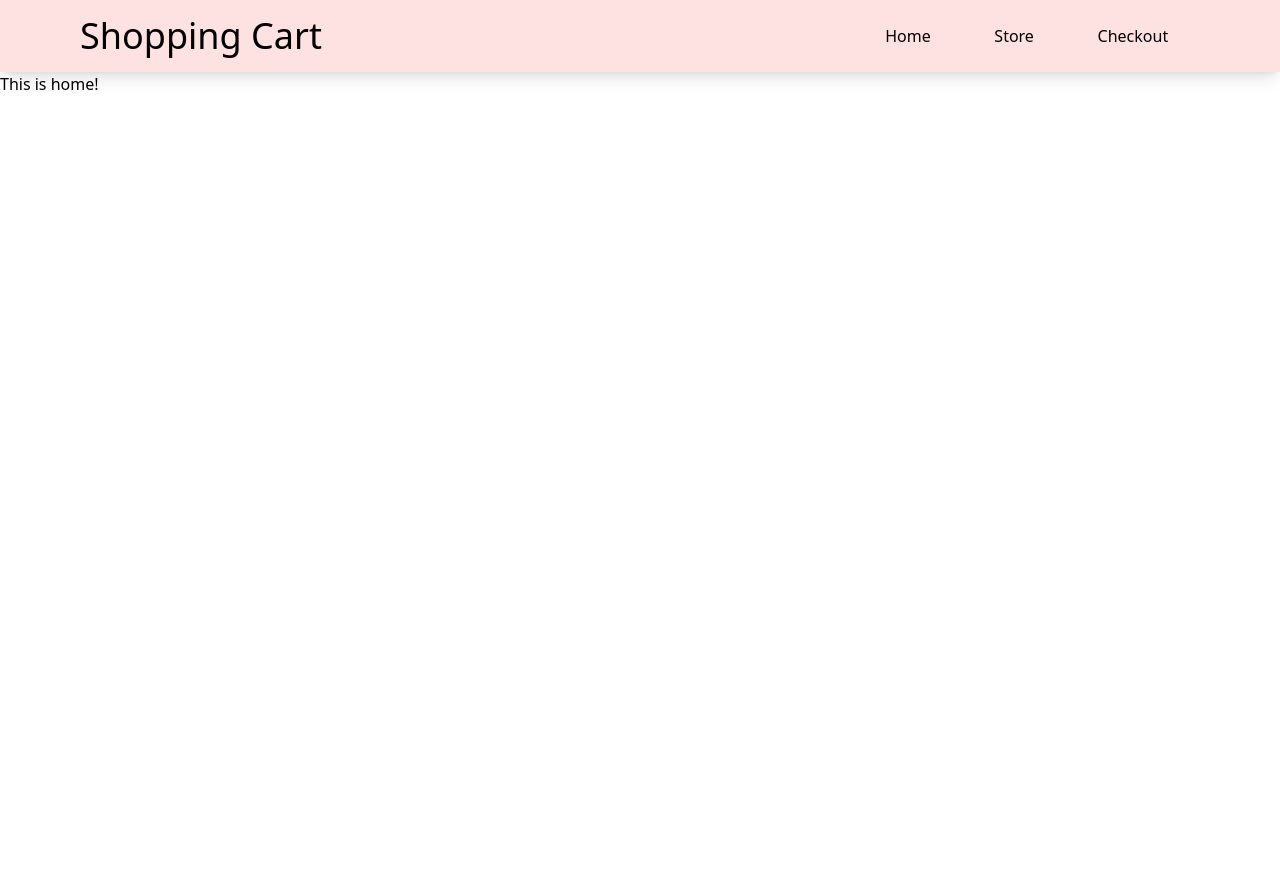
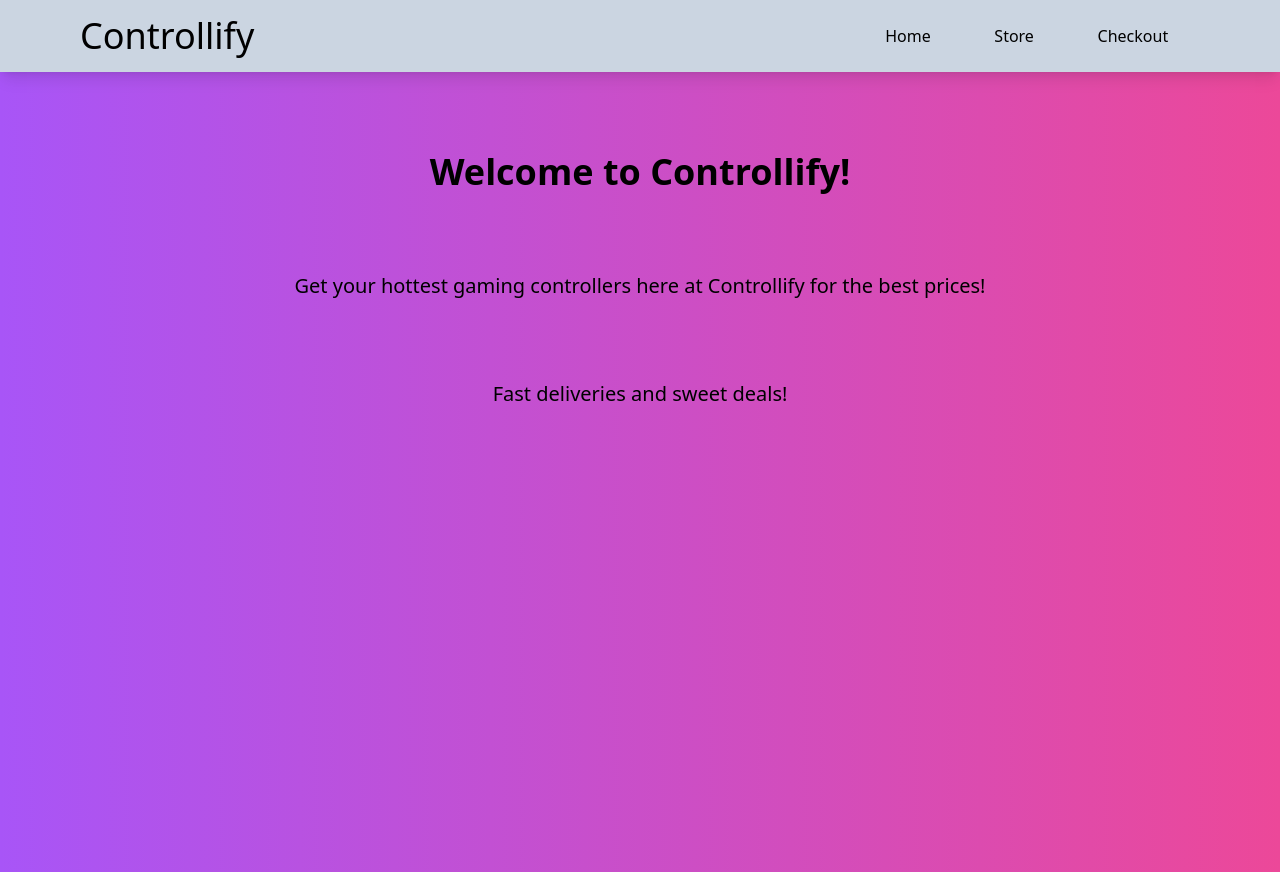
Before and after one commit to jdplumst/shopping-cart, a React (Create React App) app: page / in a window 1280 px wide. Before the commit the page ends 800 px from the top, so only its background shows below. Built offline with nearby package versions, Linux system fonts and the light colour scheme.

Commit message:
Add content to Home page

```diff
--- a/src/components/Nav.tsx
+++ b/src/components/Nav.tsx
@@ -2,8 +2,8 @@ import { Link } from "react-router-dom";
 
 const Nav = () => {
     return (
-        <nav className="relative w-full flex flex-wrap items-center justify-start py-4 bg-red-100 shadow-lg navbar navbar-expand-lg navbar-light">
-            <h1 className='text-4xl pl-20 w-2/3'>Shopping Cart</h1>
+        <nav className="relative w-full flex flex-wrap items-center justify-start py-4 bg-slate-300 shadow-lg navbar navbar-expand-lg navbar-light">
+            <h1 className='text-4xl pl-20 w-2/3'>Controllify</h1>
             <div className="flex justify-around pr-20 w-1/3">
                 <Link to='/'><h2 className="hover:cursor-pointer">Home</h2></Link>
                 <Link to='/store'><h2 className="hover:cursor-pointer">Store</h2></Link>
--- a/src/pages/Home.tsx
+++ b/src/pages/Home.tsx
@@ -1,7 +1,9 @@
 const Home = () => {
     return (
-        <div>
-            <h1>This is home!</h1>
+        <div className="flex flex-col items-center bg-gradient-to-r from-purple-500 to-pink-500 h-screen">
+            <h1 className="text-4xl font-bold my-20">Welcome to Controllify!</h1>
+            <p className="text-xl mb-20">Get your hottest gaming controllers here at Controllify for the best prices!</p>
+            <p className="text-xl">Fast deliveries and sweet deals!</p>
         </div>
     )
 }
```
